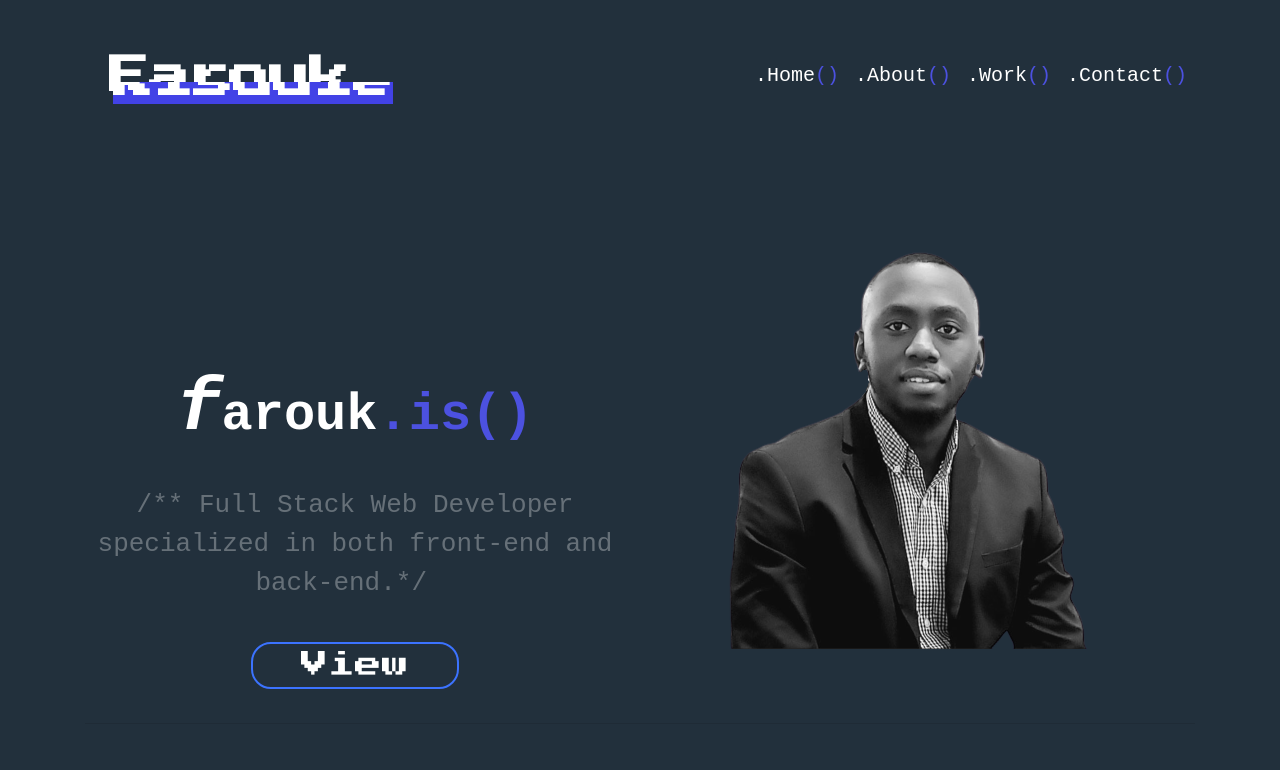
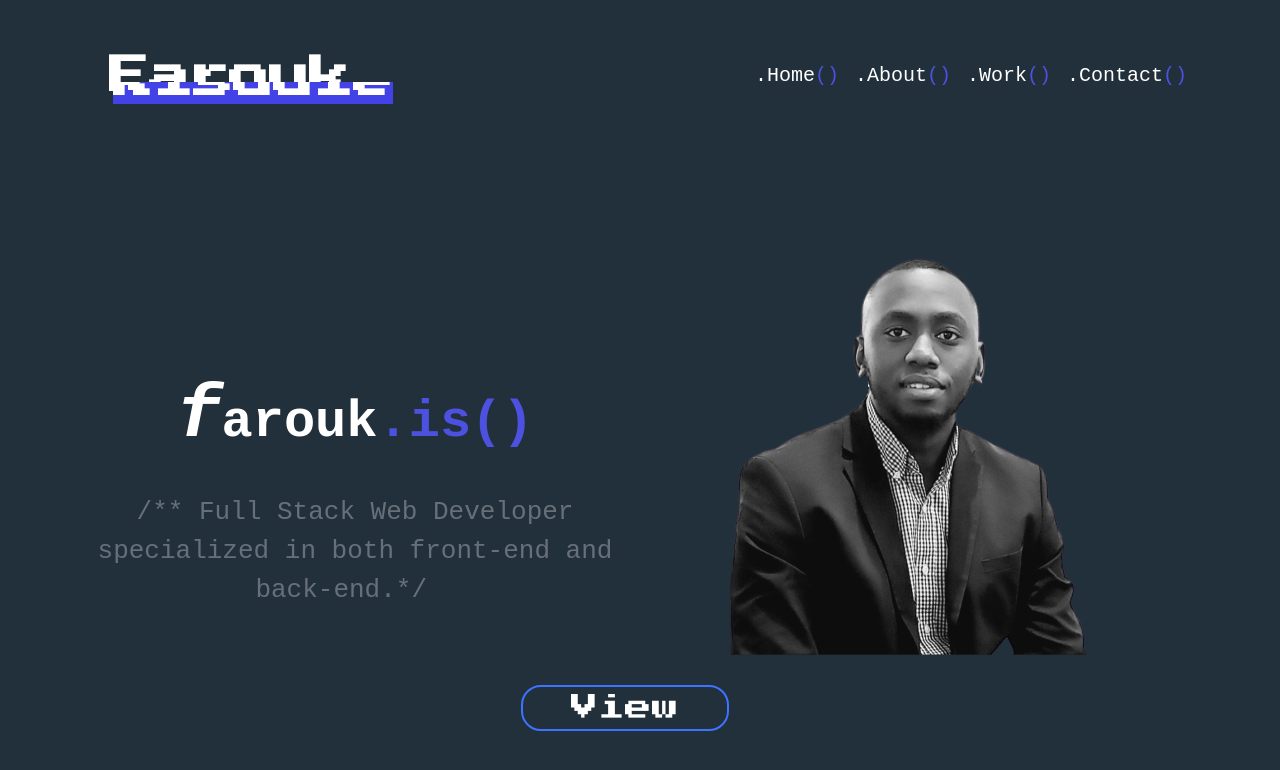
Before and after one commit to Farouk994/Portfolio, a React (Create React App) app in the folder porfolio/client/: page / in a window 1280 px wide. Shown: the top 770 px of the page. Built offline with nearby package versions, Linux system fonts and the light colour scheme.

Commit message:
Updated routing

```diff
--- a/porfolio/client/src/Components/AboutMe/Tech.js
+++ b/porfolio/client/src/Components/AboutMe/Tech.js
@@ -15,7 +15,7 @@ const Tech = () => {
         <div className='skill col-md-12'>
           <div class='wrapper'>
           <Roll left cascade>
-            <h1>Skills</h1>
+            <h1>`Skills`</h1>
             <span class='title'>JAVASCRIPT</span>
             <div class='progress'>
               <div
--- a/porfolio/client/src/Components/Home/Home.css
+++ b/porfolio/client/src/Components/Home/Home.css
@@ -60,6 +60,7 @@
   animation: type 0.5s alternate infinite;
 }
 
+
 @keyframes type {
   from {
     box-shadow: inset -3px 0px 0px #888;
--- a/porfolio/client/src/Components/Home/Home.js
+++ b/porfolio/client/src/Components/Home/Home.js
@@ -2,6 +2,7 @@
 import React from "react";
 import "./Home.css";
 import Slide from "react-reveal/Slide";
+import { NavLink } from "react-router-dom"
 
 const Home = () => {
   return (
@@ -17,9 +18,11 @@ const Home = () => {
                 </h1>
 
                 <p className='aboutMe'>
-
-                    /** Full Stack Web Developer specialized in
-                    both front-end and back-end.*/ <span className="fof"><em></em></span>
+                  /** Full Stack Web Developer specialized in both front-end and
+                  back-end.*/{" "}
+                  <span className='fof'>
+                    <em></em>
+                  </span>
                   {/* <span classame="fof"></span> */}
                   <br></br>
                   <br></br>
@@ -27,9 +30,9 @@ const Home = () => {
                   {/* <button type='button' class='btn btn-outline-success'>
                     Portfolio
                   </button> */}
-                    <a href='/'>
+                  {/* <a href='/'>
                       <button className=' button-3 px-5'>View</button>
-                    </a>
+                    </a> */}
                   {/* <button type='button' class='btn btn-primary'>
                 Middle
               </button>
@@ -39,15 +42,21 @@ const Home = () => {
                   {/* </div> */}
                 </p>
               </div>
-
             </Slide>
             <Slide right>
-              <div className='col-6'>
+              <div className='col-lg-6'>
                 <img src='./me.png' alt='me' className='image'></img>
               </div>
             </Slide>
           </div>
-          <hr classNme='mt-0'></hr>
+          {/* <hr classNme='mt-0'></hr> */}
+          <div className='row container align'>
+          <div className="col-lg-12">
+            <NavLink to='/about'>
+              <button className=' button-3 px-5'>View</button>
+            </NavLink>
+          </div>
+          </div>
         </div>
       </header>
     </>
```
Lines whose indentation alone changed are shown as unchanged.
